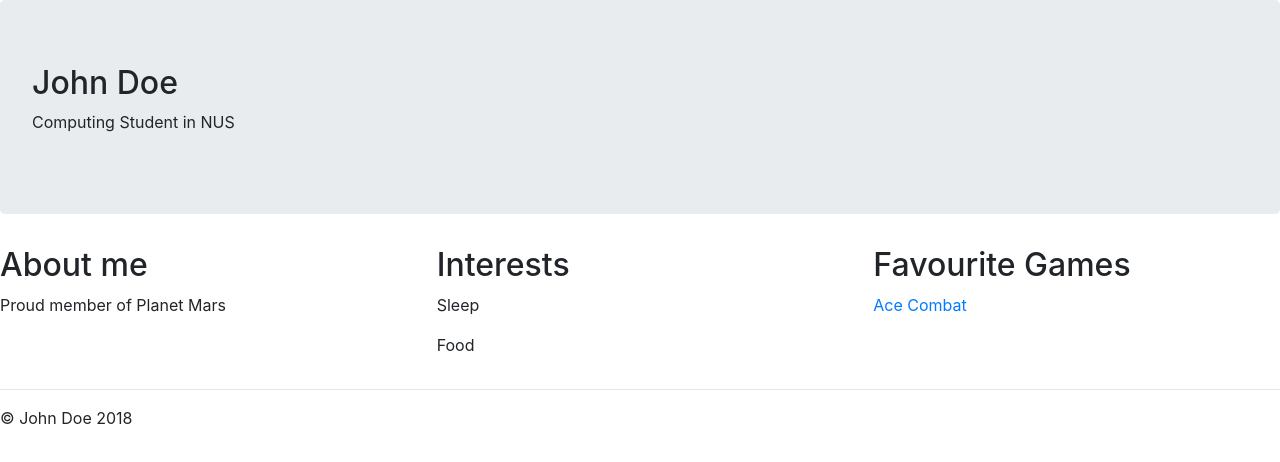
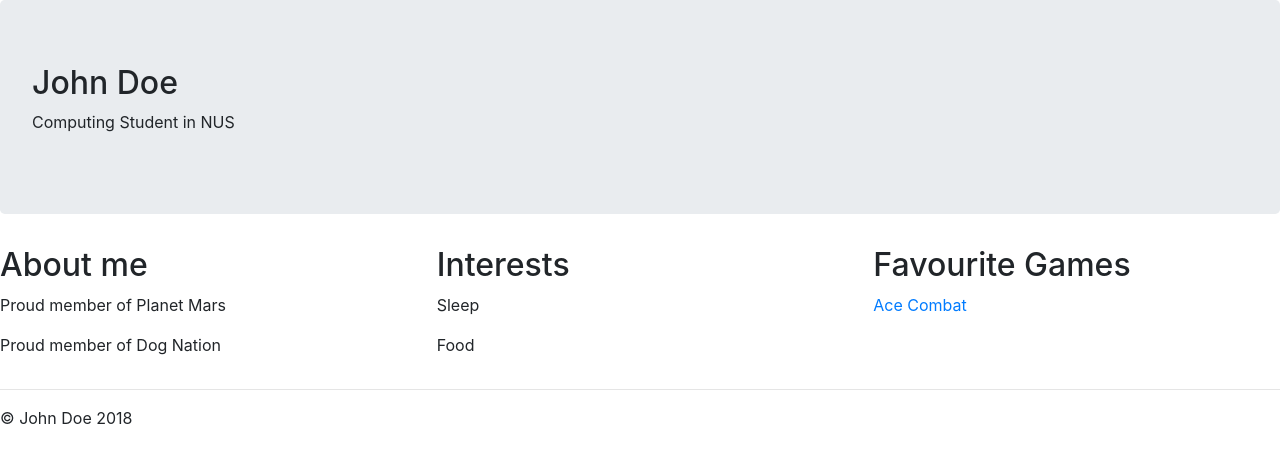
Before and after one commit to jiahuipuah/jiahuip, a plain HTML site: page index.html in a window 1280 px wide. Drawn offline with nearby package versions, Linux system fonts and the light colour scheme.

Commit message:
update index

```diff
--- a/index.html
+++ b/index.html
@@ -20,6 +20,7 @@
         <div class="col-4">
             <h2>About me</h2>
             <p>Proud member of Planet Mars</p>
+            <p>Proud member of Dog Nation</p>
         </div>
         <div class="col-4">
             <h2>Interests</h2>
```
